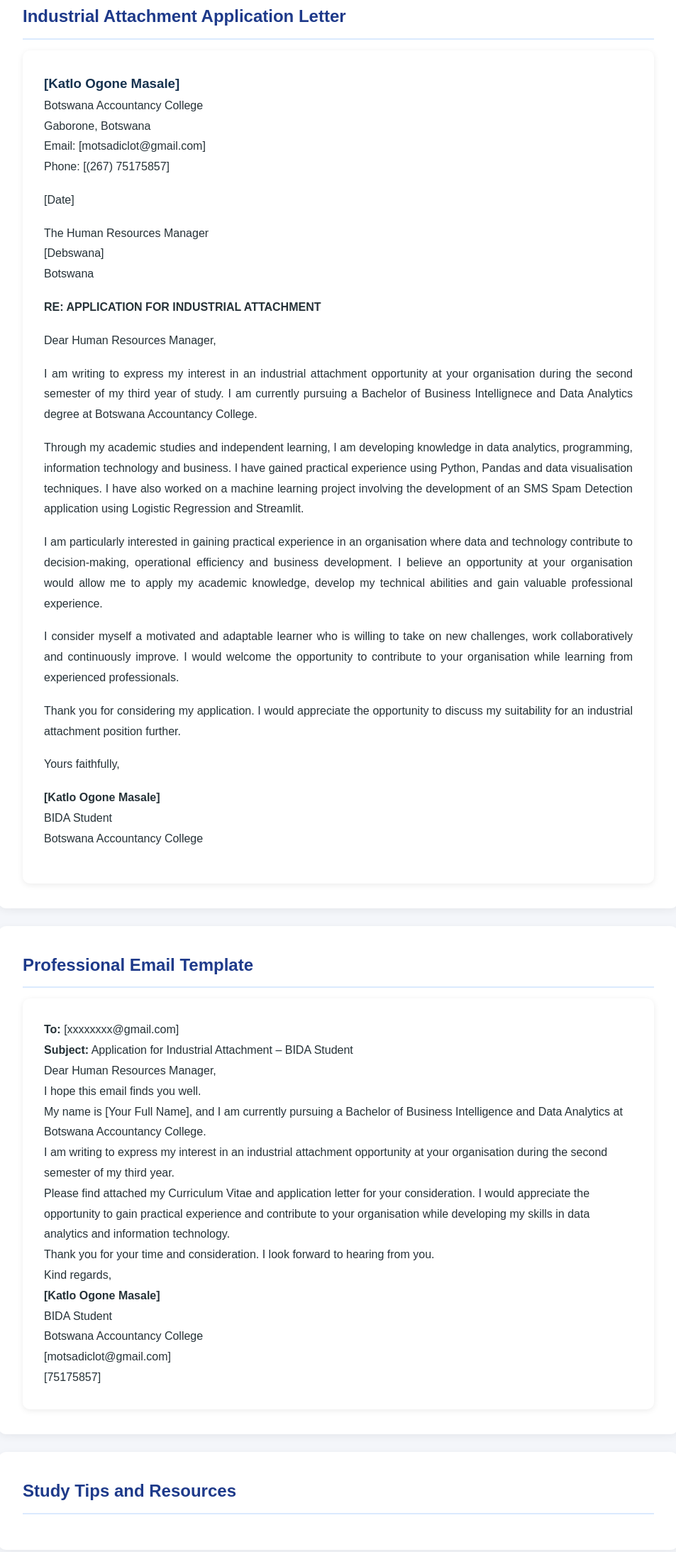
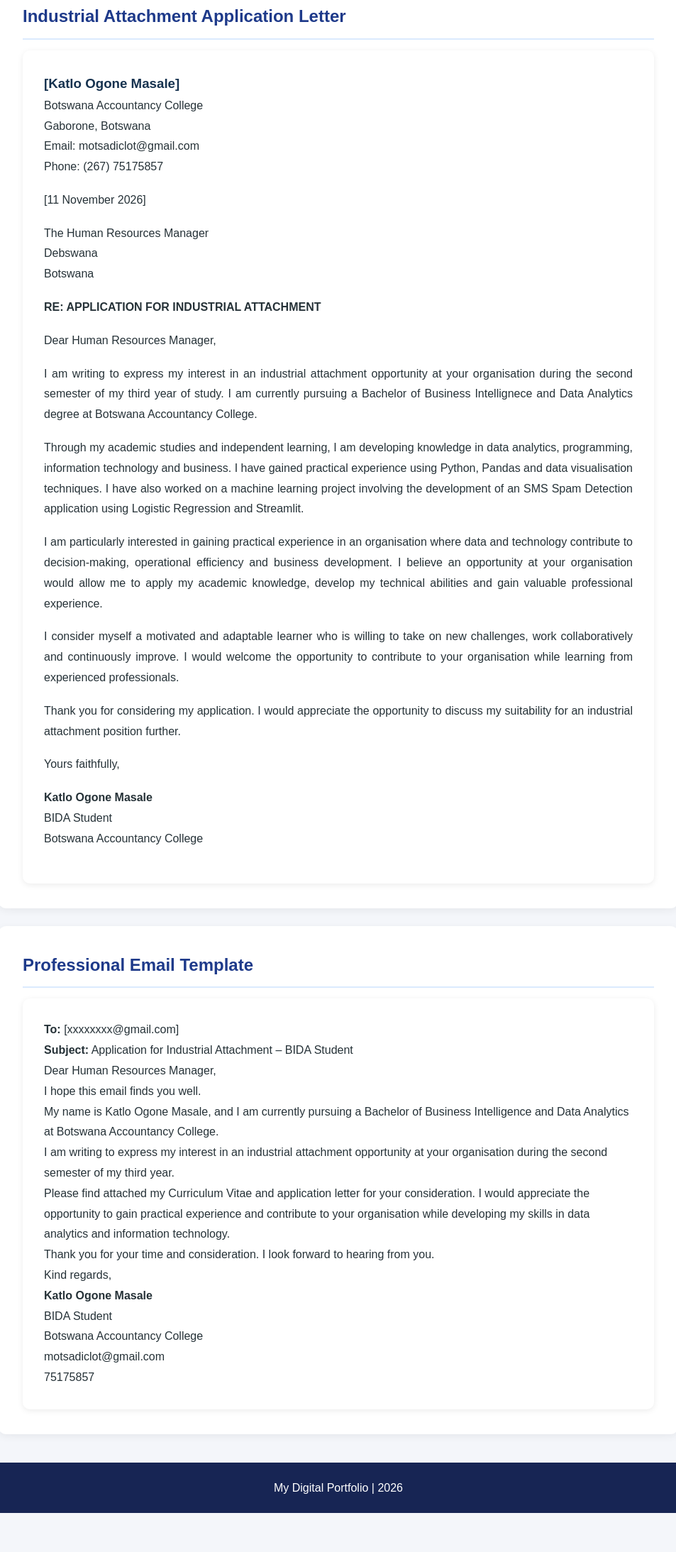
Before and after one commit to motsadiclot-png/css-digital-portfolio, a plain HTML site: page index.html in a window 1280 px wide. Shown: the part 4595-6782 px from the top of the page at 71% size, without its empty margins (163-1116 px from the left). After the commit the page ends 6727 px from the top, so only its background shows below. Drawn offline with Linux system fonts and the light colour scheme.

Commit message:
Update index.html

```diff
--- a/index.html
+++ b/index.html
@@ -351,15 +351,15 @@
         <p>
             Botswana Accountancy College<br>
             Gaborone, Botswana<br>
-            Email: [motsadiclot@gmail.com]<br>
-            Phone: [(267) 75175857]
+            Email: motsadiclot@gmail.com<br>
+            Phone: (267) 75175857
         </p>
 
-        <p>[Date]</p>
+        <p>[11 November 2026]</p>
 
         <p>
             The Human Resources Manager<br>
-            [Debswana]<br>
+            Debswana<br>
             Botswana
         </p>
 
@@ -416,7 +416,7 @@
         <p>Yours faithfully,</p>
 
         <p>
-            <strong>[Katlo Ogone Masale]</strong><br>
+            <strong>Katlo Ogone Masale</strong><br>
             BIDA Student<br>
             Botswana Accountancy College
         </p>
@@ -442,7 +442,7 @@
         </p>
 
         <p>
-            My name is [Your Full Name], and I am currently
+            My name is Katlo Ogone Masale, and I am currently
             pursuing a Bachelor of Business Intelligence and Data
             Analytics  at Botswana Accountancy College.
         </p>
@@ -469,19 +469,17 @@
 
         <p>
             Kind regards,<br>
-            <strong>[Katlo Ogone Masale]</strong><br>
+            <strong>Katlo Ogone Masale</strong><br>
             BIDA Student<br>
             Botswana Accountancy College<br>
-            [motsadiclot@gmail.com]<br>
-            [75175857]
+            motsadiclot@gmail.com<br>
+            75175857
         </p>
 
     </div>
 </section>
 
-        <section id="resources">
-            <h2>Study Tips and Resources</h2>
-        </section>
+
     </main>
 
     <footer>
```
